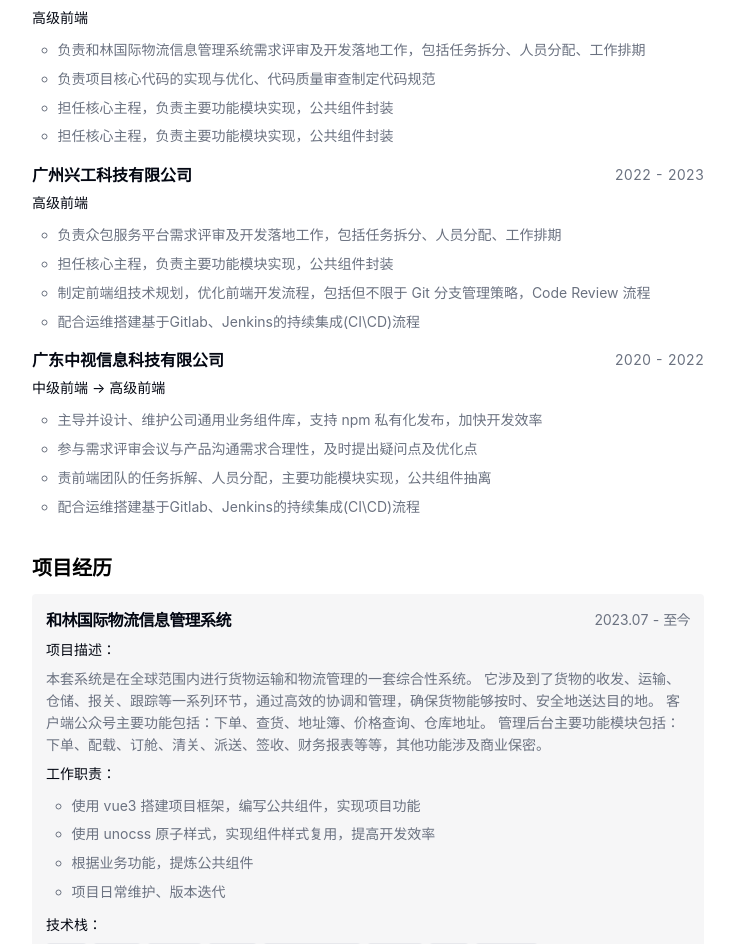
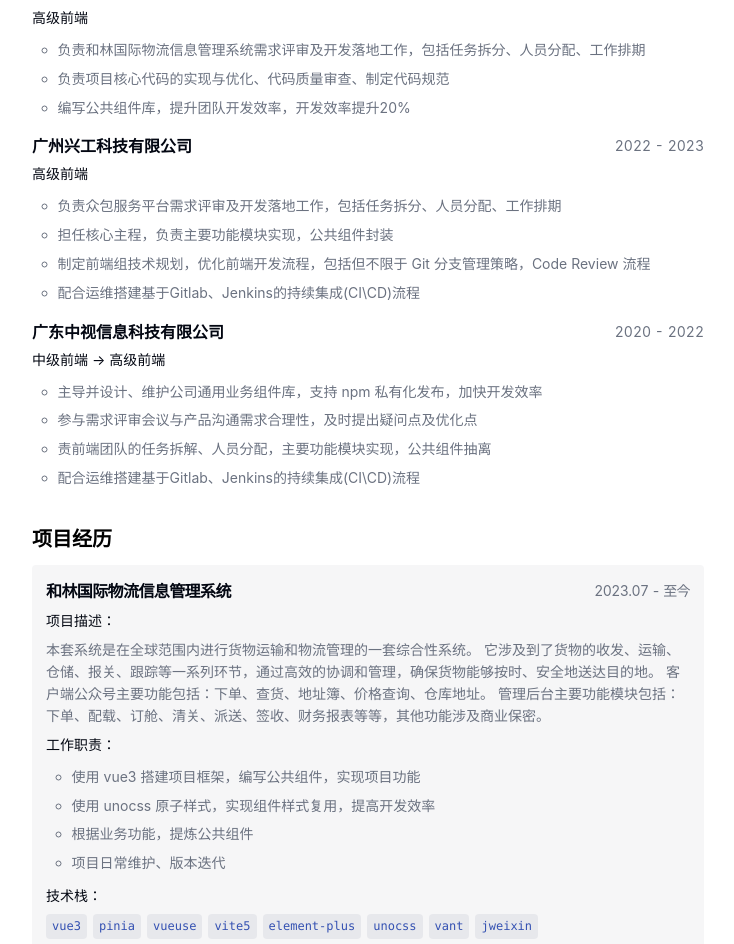
Before and after one commit to zehuichan/blog, a Vue app: page /#/ in a window 1280 px wide. Shown: the part 404-1348 px from the top of the page, without its empty margins (272-1006 px from the left). Built offline with nearby package versions, Linux system fonts and the light colour scheme.

Commit message:
update: data

```diff
--- a/src/data/resume-data.jsx
+++ b/src/data/resume-data.jsx
@@ -41,9 +41,8 @@
       description: () => (
         <ul>
           <li>负责和林国际物流信息管理系统需求评审及开发落地工作，包括任务拆分、人员分配、工作排期</li>
-          <li>负责项目核心代码的实现与优化、代码质量审查制定代码规范</li>
-          <li>担任核心主程，负责主要功能模块实现，公共组件封装</li>
-          <li>担任核心主程，负责主要功能模块实现，公共组件封装</li>
+          <li>负责项目核心代码的实现与优化、代码质量审查、制定代码规范</li>
+          <li>编写公共组件库，提升团队开发效率，开发效率提升20%</li>
         </ul>
       ),
     },
@@ -103,7 +102,7 @@
         'vue3',
         'pinia',
         'vueuse',
-        'vite4',
+        'vite5',
         'element-plus',
         'unocss',
         'vant',
```
